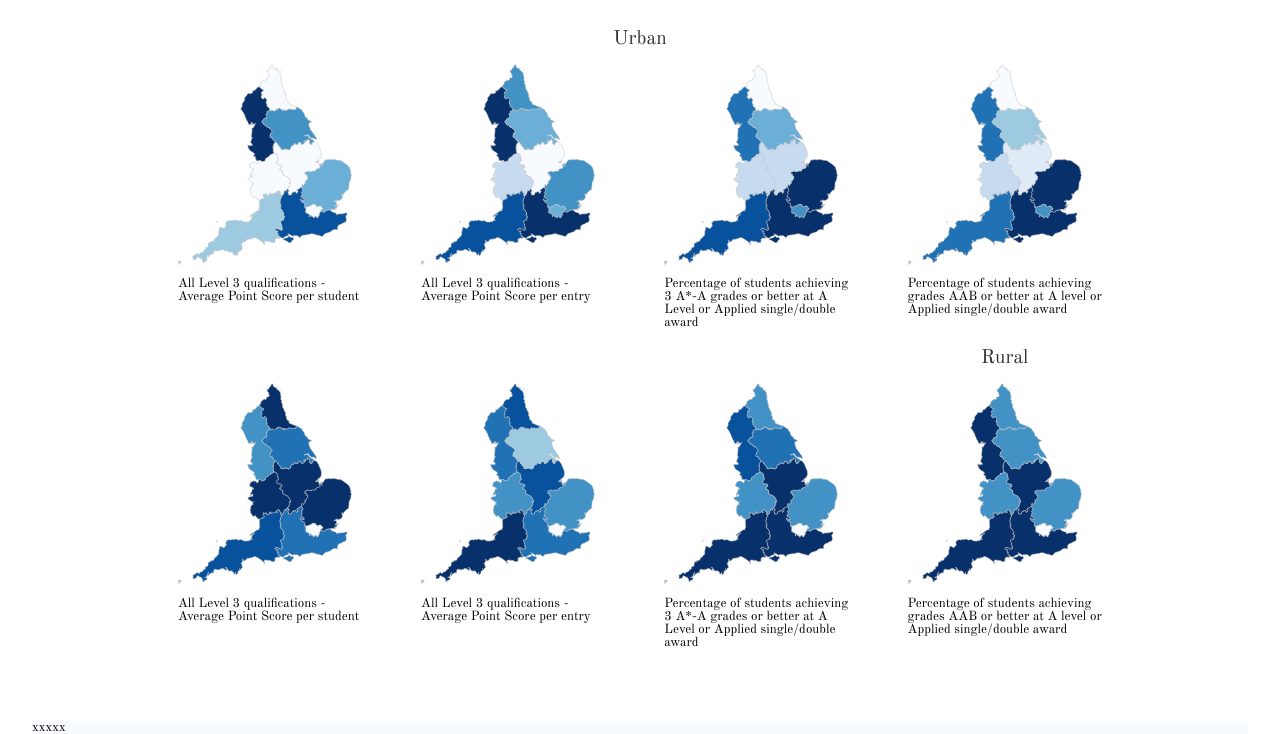
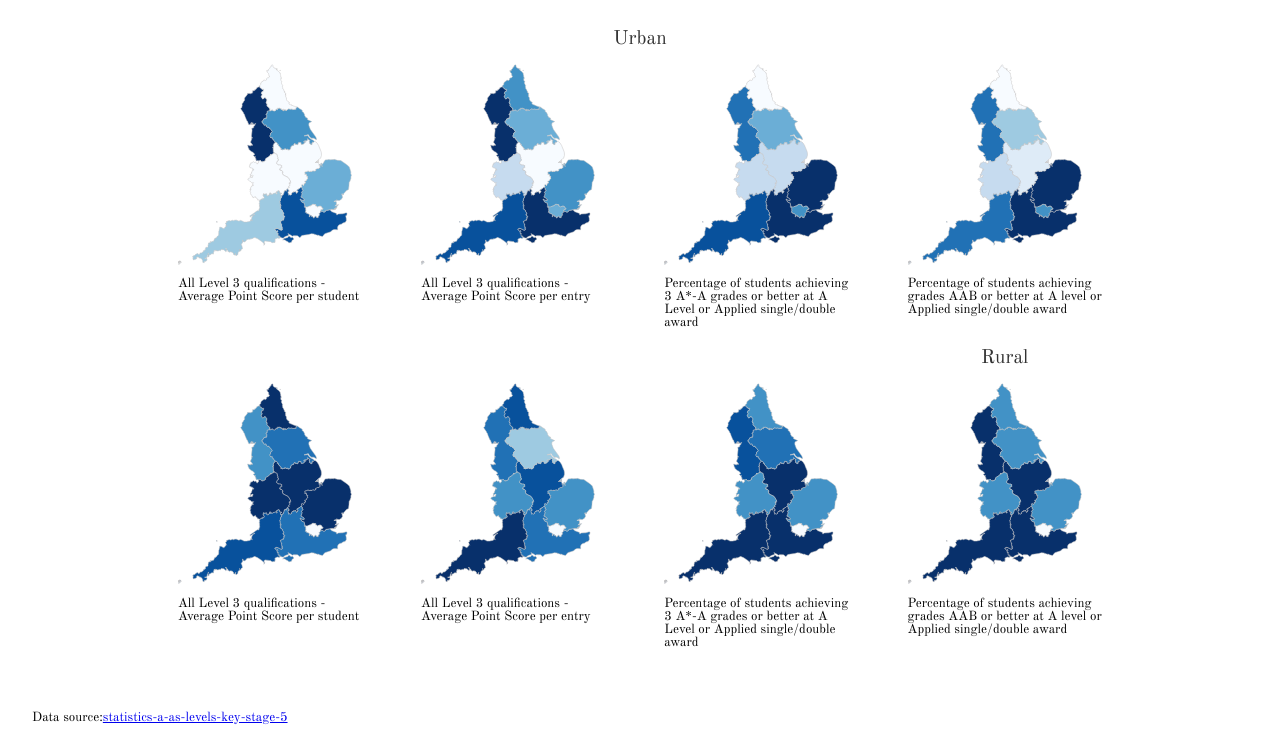
Before and after one commit to deciob/a-levels, a website: page app/index.html in a window 1280 px wide. Shown: the part 66-800 px from the top of the page. Drawn offline with nearby package versions, Linux system fonts and the light colour scheme.

Commit message:
small tweek to footer

```diff
--- a/app/partials/partial1.html
+++ b/app/partials/partial1.html
@@ -23,6 +23,6 @@
     </section>
     </div>
   <footer>
-    <p>xxxxx</p>
+    <p>Data source:<a href="https://www.gov.uk/government/collections/statistics-a-as-levels-key-stage-5">statistics-a-as-levels-key-stage-5</a></p>
   </footer>
 </div>
--- a/app/scss/app.scss
+++ b/app/scss/app.scss
@@ -125,7 +125,8 @@ $susy: (
     position: fixed;
     bottom: 0;
     right: 0;
-    background-color: $light-background;
+    //background-color: $light-background;
+    padding: 10px 0;
   }
 
 
```
Also changed, not shown: app/css/app.css.
